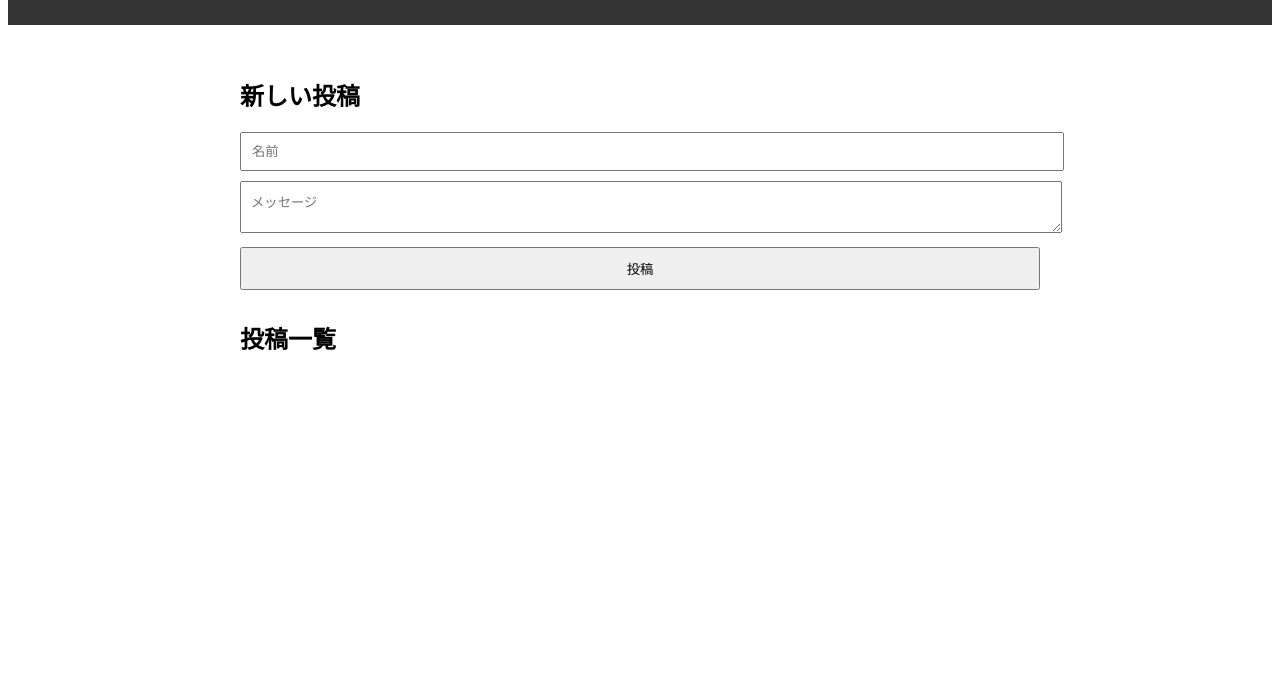
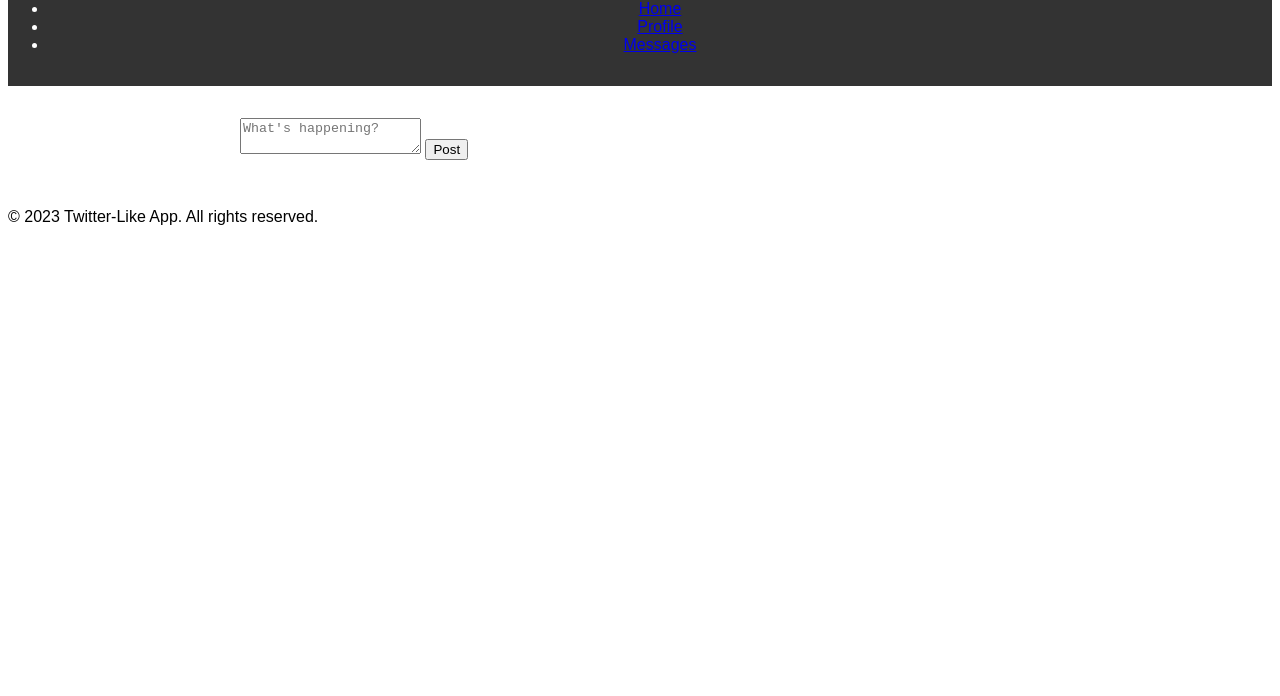
Before and after one commit to negi-wasabi/ura-site, a plain HTML site: page index.html in a window 1280 px wide. Shown: the part 104-800 px from the top of the page. Drawn offline with Linux system fonts and the light colour scheme.

Commit message:
Update index.html

```diff
--- a/index.html
+++ b/index.html
@@ -1,29 +1,38 @@
 <!DOCTYPE html>
-<html lang="ja">
+<html lang="en">
 <head>
   <meta charset="UTF-8">
   <meta name="viewport" content="width=device-width, initial-scale=1.0">
-    <title>学校の掲示板</title>
   <link rel="stylesheet" href="styles.css">
+  <title>Twitter-Like App</title>
 </head>
 <body>
   <header>
-        <h1>学校の掲示板</h1>
+    <h1>Twitter-Like App</h1>
+    <nav>
+      <ul>
+        <li><a href="#">Home</a></li>
+        <li><a href="#">Profile</a></li>
+        <li><a href="#">Messages</a></li>
+      </ul>
+    </nav>
   </header>
+
   <main>
-        <section class="post-form">
-            <h2>新しい投稿</h2>
-            <form id="post-form">
-                <input type="text" id="author" placeholder="名前" required>
-                <textarea id="message" placeholder="メッセージ" required></textarea>
-                <button type="submit">投稿</button>
-            </form>
+    <section class="tweet-form">
+      <textarea placeholder="What's happening?"></textarea>
+      <button>Post</button>
     </section>
-        <section class="post-list">
-            <h2>投稿一覧</h2>
-            <ul id="posts-list"></ul>
+
+    <section class="tweets">
+      <!-- Tweet items will be added here dynamically -->
     </section>
   </main>
+
+  <footer>
+    <p>&copy; 2023 Twitter-Like App. All rights reserved.</p>
+  </footer>
+
   <script src="script.js"></script>
 </body>
 </html>
```
Lines whose indentation alone changed are shown as unchanged.
